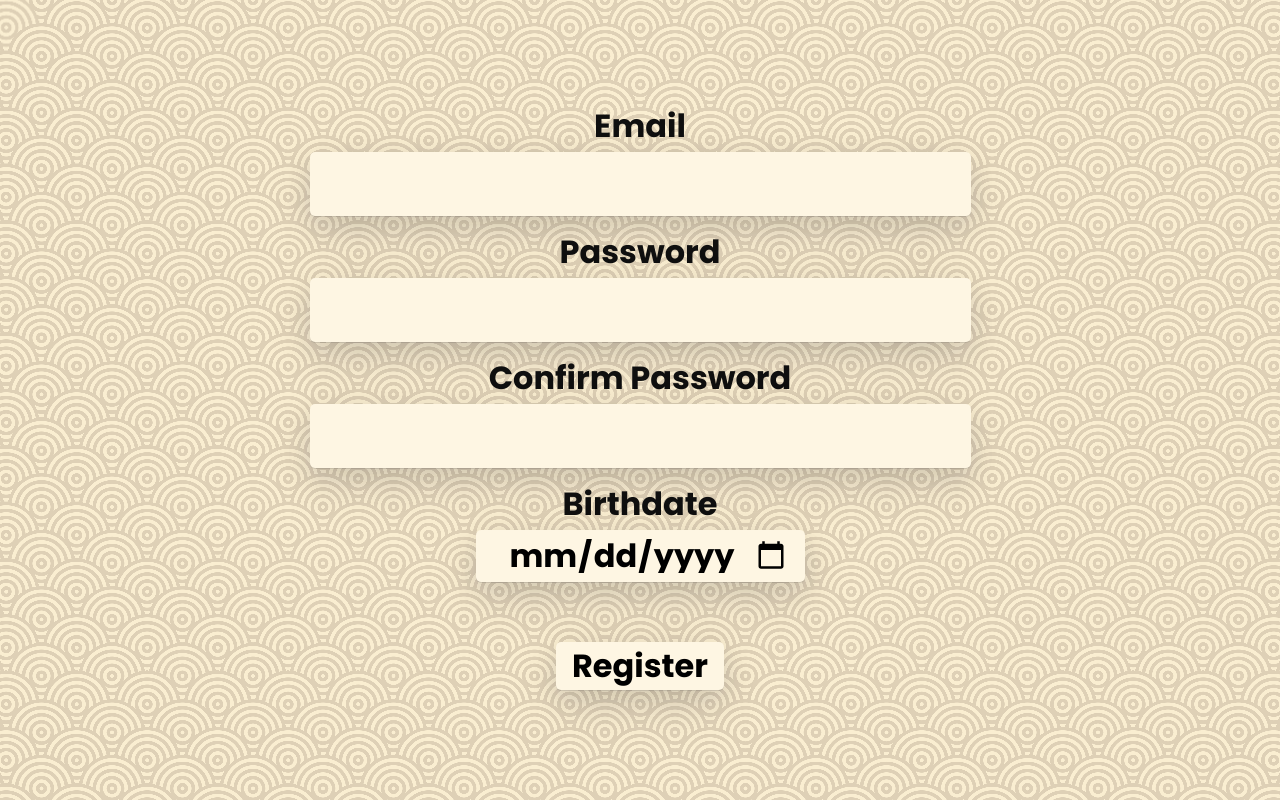
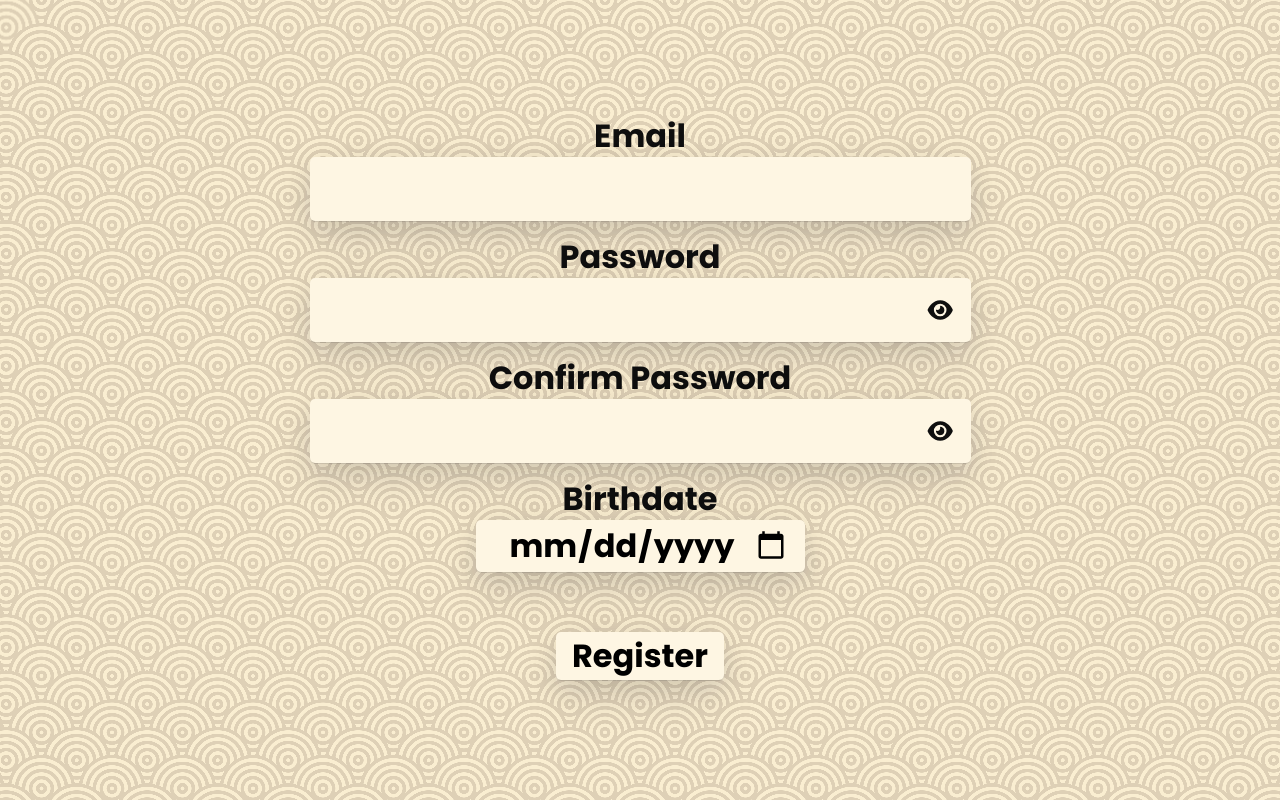
Before and after one commit to TheoDWCorp/stoM, a Vue app in the folder app/: page /Register in a window 1280 px wide. Built offline with nearby package versions, Linux system fonts and the light colour scheme.

Commit message:
view, hide password

```diff
--- a/app/package.json
+++ b/app/package.json
@@ -10,6 +10,11 @@
     "tauri": "tauri"
   },
   "dependencies": {
+    "@fortawesome/fontawesome-svg-core": "^6.5.1",
+    "@fortawesome/free-brands-svg-icons": "^6.5.1",
+    "@fortawesome/free-regular-svg-icons": "^6.5.1",
+    "@fortawesome/free-solid-svg-icons": "^6.5.1",
+    "@fortawesome/vue-fontawesome": "^3.0.6",
     "@tauri-apps/api": "^1",
     "vue": "^3.3.4",
     "vue-router": "^4.3.0"
--- a/app/src/App.vue
+++ b/app/src/App.vue
@@ -1,5 +1,6 @@
 <script setup>
 import Background from './components/Background.vue';
+
 </script>
 
 <template>
--- /dev/null
+++ b/app/src/components/Password_input.vue
@@ -0,0 +1,44 @@
+<script setup>
+import '../styles/password_input.css';
+import { ref, onMounted } from 'vue';
+import { FontAwesomeIcon } from '@fortawesome/vue-fontawesome'
+import { faEye } from "@fortawesome/free-solid-svg-icons";
+import { faEyeSlash } from "@fortawesome/free-solid-svg-icons";
+import { library } from "@fortawesome/fontawesome-svg-core";
+const props = defineProps(['password_id']);
+
+library.add({faEye, faEyeSlash});
+
+function switch_icon(icon_id) {
+    var new_icon, old_icon;
+    if (icon_id=="icon_view_password") {
+        new_icon = document.querySelector('#' + props.password_id +' > #icon_view_password');
+        old_icon = document.querySelector('#' + props.password_id +' > #icon_cant_view_password');
+        const input = document.querySelector('#' + props.password_id +' > input');
+        input.type="password";
+    } else {
+        new_icon = document.querySelector('#' + props.password_id +' > #icon_cant_view_password');
+        old_icon = document.querySelector('#' + props.password_id +' > #icon_view_password');
+        const input = document.querySelector('#' + props.password_id +' > input');
+        input.type="text";
+    }
+
+    new_icon.style.opacity=1;
+    new_icon.style.zIndex=1;
+    old_icon.style.opacity=0;
+    old_icon.style.zIndex=0;
+}
+onMounted(() => {
+    switch_icon('icon_view_password');
+})
+
+</script>
+
+
+<template>
+	<div :id="props.password_id" class="container_password_input">
+		<input type="password">
+        <font-awesome-icon @click="switch_icon('icon_cant_view_password')" id="icon_view_password" icon="eye"/>
+        <font-awesome-icon @click="switch_icon('icon_view_password')" id="icon_cant_view_password" icon="eye-slash"/>
+	</div>
+</template>
--- a/app/src/styles/app.css
+++ b/app/src/styles/app.css
@@ -63,6 +63,10 @@ button:hover {
   cursor: pointer;
 }
 
+button:active {
+  transform: scale(0.9);
+}
+
 
 input {
   text-align: center;
--- a/app/src/styles/login.css
+++ b/app/src/styles/login.css
@@ -9,9 +9,9 @@
 
 
 
-#container_login > input {
+#container_login > input, #container_login > div {
     margin-bottom: 20px;
-    margin-top: 10px;
+    margin-top: 5px;
 }
 
 
--- /dev/null
+++ b/app/src/styles/password_input.css
@@ -0,0 +1,27 @@
+.container_password_input {
+    position: relative;
+    z-index: 2;
+}
+
+
+.container_password_input > input {
+    width: 100%;
+    height: 100%;
+}
+
+
+#icon_view_password, #icon_cant_view_password {
+    height: 35%;
+    position: absolute;
+    right: 30px;
+    top: 50%;
+    transform: translate(50%, -50%);
+    transition: 0.1s ease-out;
+    user-select: none;
+}
+
+
+#icon_view_password:hover, #icon_cant_view_password:hover {
+    cursor: pointer;
+    transform: translate(50%, -50%) scale(1.2);
+}
--- a/app/src/styles/register.css
+++ b/app/src/styles/register.css
@@ -9,9 +9,9 @@
 
 
 
-#container_register > input {
+#container_register > input, #container_register > div {
     margin-bottom: 20px;
-    margin-top: 10px;
+    margin-top: 5px;
 }
 
 
--- a/app/src/vues/60sec.vue
+++ b/app/src/vues/60sec.vue
@@ -11,10 +11,14 @@ function switch_function(switchIsLeft) {
 	const Guess = document.getElementById("Guess")
 	if (switchIsLeft) {
 		FourProp.style.opacity=1;
+		FourProp.style.zIndex=1;
 		Guess.style.opacity=0;
+		Guess.style.zIndex=0;
 	} else {
 		FourProp.style.opacity=0;
+		FourProp.style.zIndex=0;
 		Guess.style.opacity=1;
+		Guess.style.zIndex=1;
 	}
 }
 
--- a/app/src/vues/Login.vue
+++ b/app/src/vues/Login.vue
@@ -1,7 +1,7 @@
 <script setup>
 import '../styles/login.css';
 import { ref, onMounted } from 'vue';
-
+import Password_input from '../components/Password_input.vue';
 
 onMounted(() => {
 })
@@ -15,7 +15,7 @@ onMounted(() => {
 		<input type="text">
 
 		<span>Password</span>
-        <input type="text">
+		<Password_input password_id="login_password"></Password_input>
 
 		<button @click="$router.push('/Menu')">Login</button>
 		<div id="wrapper_register_button">
--- a/app/src/vues/Register.vue
+++ b/app/src/vues/Register.vue
@@ -1,7 +1,7 @@
 <script setup>
 import '../styles/register.css';
 import { ref, onMounted } from 'vue';
-
+import Password_input from '../components/Password_input.vue';
 
 onMounted(() => {
 })
@@ -15,10 +15,10 @@ onMounted(() => {
 		<input type="text">
 
 		<span>Password</span>
-                <input type="text">
+		<Password_input password_id="password"></Password_input>
 
 		<span>Confirm Password</span>
-                <input type="password">
+		<Password_input password_id="password_confirm"></Password_input>
 
 		<span>Birthdate</span>
 		<input type="date">
--- a/app/src/vues/Streak.vue
+++ b/app/src/vues/Streak.vue
@@ -10,10 +10,14 @@ function switch_function(switchIsLeft) {
 	const Guess = document.getElementById("Guess")
 	if (switchIsLeft) {
 		FourProp.style.opacity=1;
+		FourProp.style.zIndex=1;
 		Guess.style.opacity=0;
+		Guess.style.zIndex=0;
 	} else {
 		FourProp.style.opacity=0;
+		FourProp.style.zIndex=0;
 		Guess.style.opacity=1;
+		Guess.style.zIndex=1;
 	}
 }
 
```
Also changed, not shown: app/src/styles/background.css (line endings or trailing spaces), 1 other file (tests, documents, lock files or other folders). Lines whose indentation alone changed are shown as unchanged.
